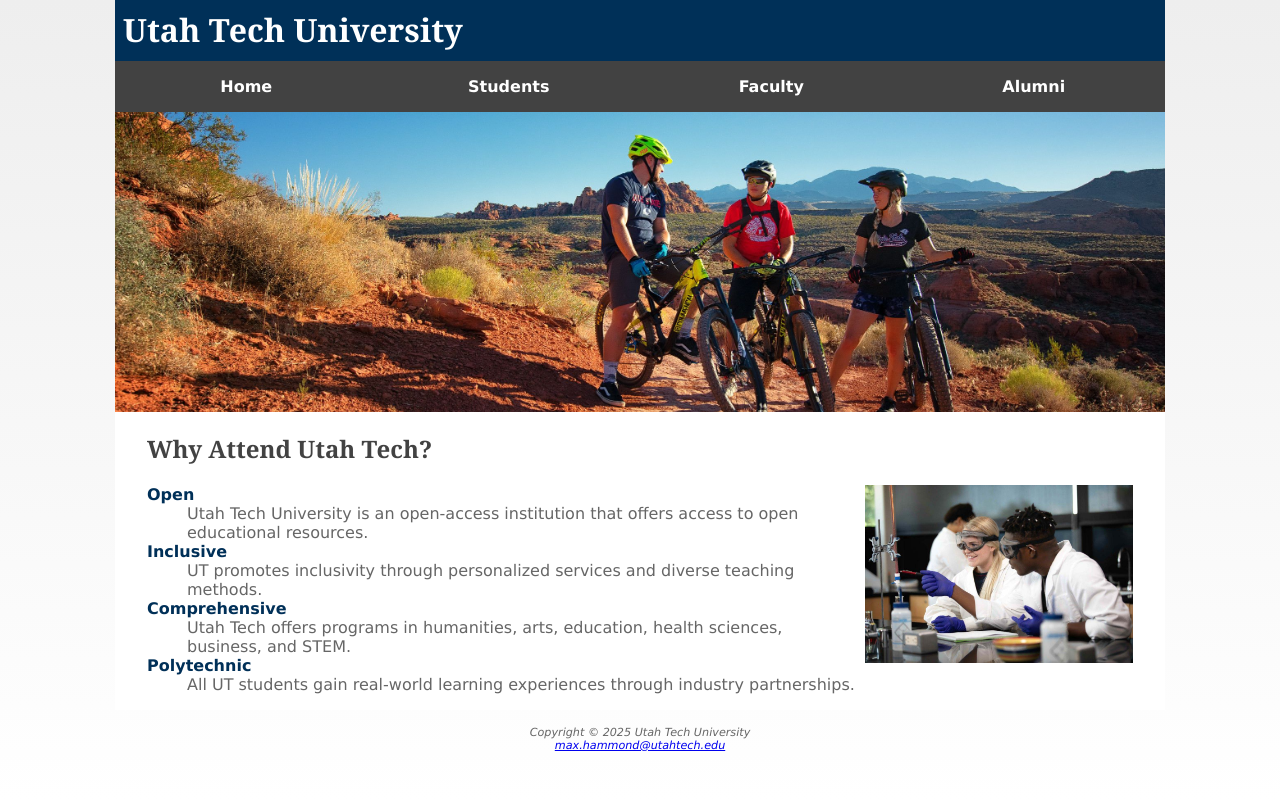
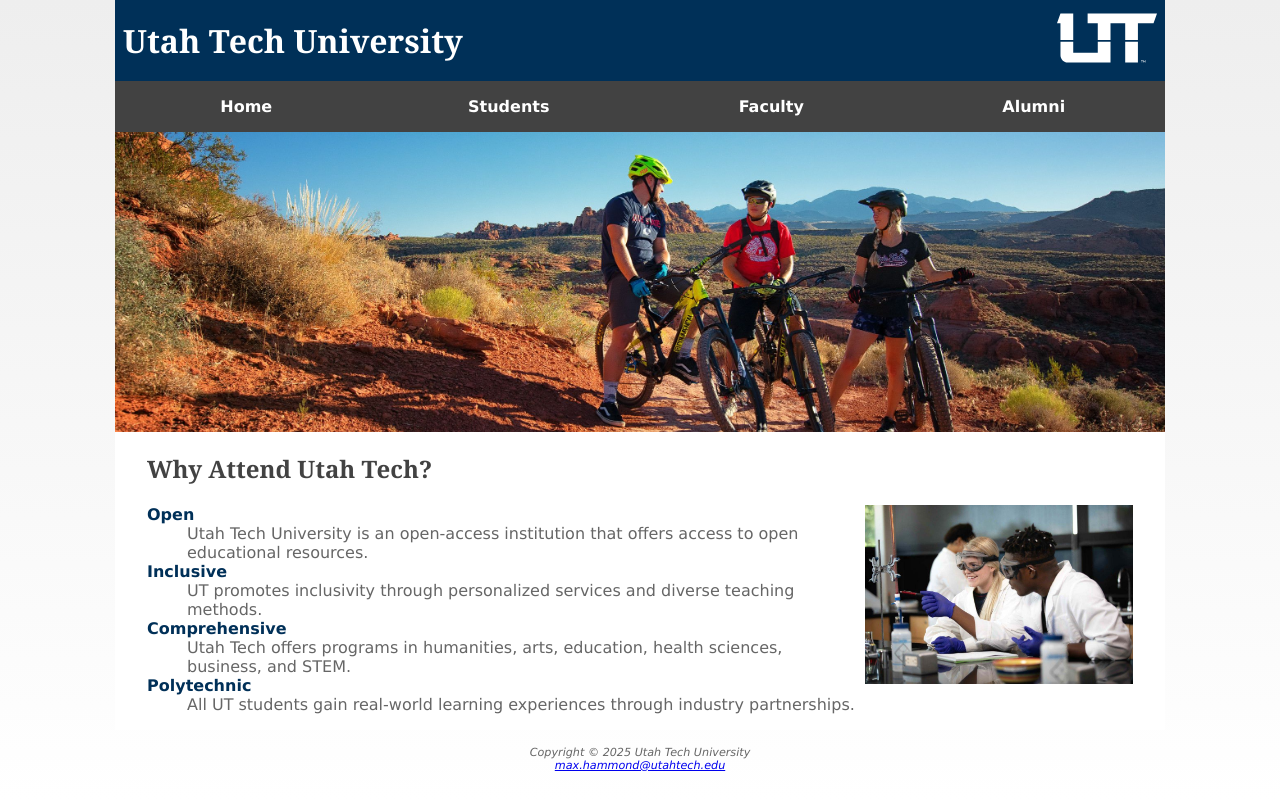
Before and after one commit to maxjh2006/se1400, a plain HTML site: page utahtech4/students.html in a window 1280 px wide. Drawn offline with Linux system fonts and the light colour scheme.

Commit message:
added UT logo to the header

```diff
--- a/utahtech4/students.html
+++ b/utahtech4/students.html
@@ -12,6 +12,7 @@
         <header>
             <link rel="stylesheet" href="style.css">
             <h1><a href="index.html">Utah Tech University</a></h1>
+            <a> <img src="utahtechimages/utahtechlogo.svg" alt="Utah Tech Logo" width="100px"> </a>
         </header>
         <nav>
             <ul>
--- a/utahtech4/style.css
+++ b/utahtech4/style.css
@@ -23,12 +23,26 @@ header {
     font-family: Georgia;
     grid-row: 1 / 2;
     grid-column: 2 / -2;
+    padding: 0.5rem;
+    display: flex;
+    align-items: center;
+    justify-content: space-between;
+}
+
+.header-content{
+    display: flex;
+    justify-content: space-between;
+    align-items: center;
 }
 
 header h1 {
-    line-height: 140%;
-    padding: 0.5rem;
+    font-size: 2rem;
+    padding: 0rem;
     margin: 0;
+}
+
+header a img{
+    height: 60px;
 }
 
 nav {
```
Also changed, not shown: utahtech4/faculty.html (+1 -0 lines), utahtech4/index.html (+1 -0 lines), 1 other file.
